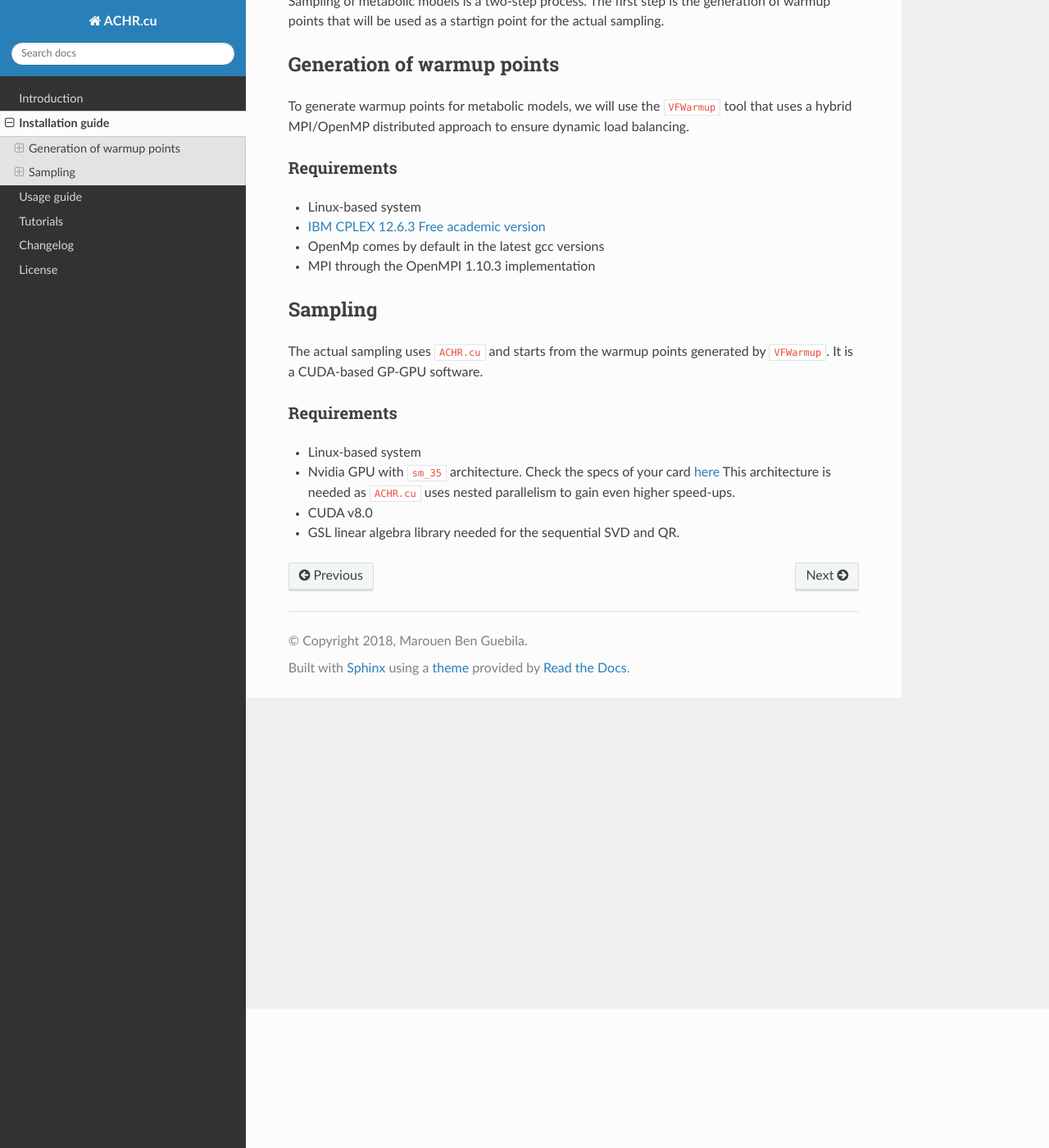
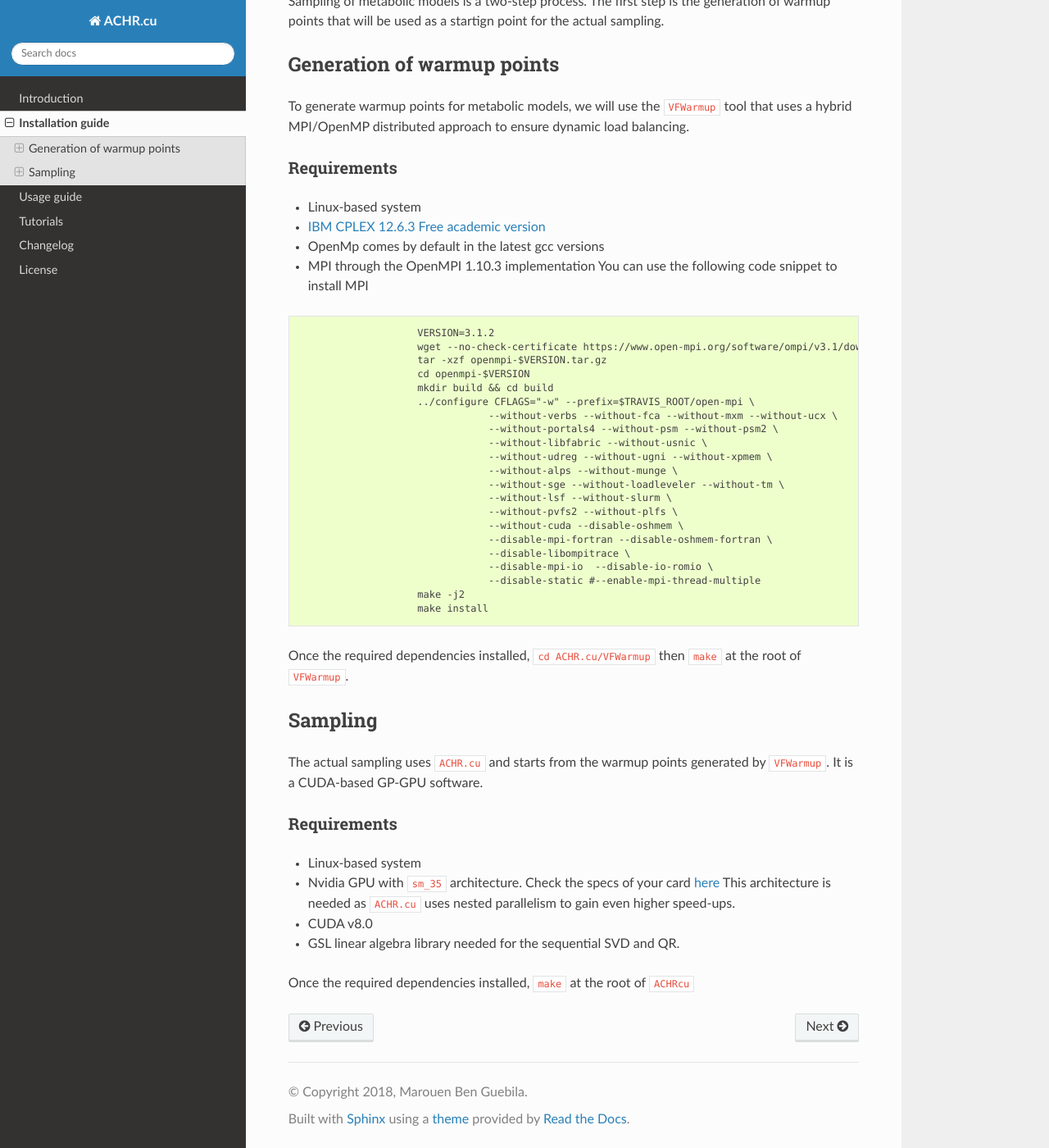
Before and after one commit to marouenbg/ACHR.cu, a Sphinx documentation site: the page built from docs/install/index.md, in a window 1280 px wide and 1400 px high, scrolled down 170 px. Shown: the whole window at 82% size. Built offline with Sphinx 7.4.7 and the Read the Docs theme 2.0.0, drawn with Linux system fonts in a browser that asks for light colours.

Commit message:
added docs

````diff
--- a/docs/install/index.md
+++ b/docs/install/index.md
@@ -15,6 +15,32 @@ To generate warmup points for metabolic models, we will use the `VFWarmup` tool
 + OpenMp comes by default in the latest gcc versions
 
 + MPI through the OpenMPI 1.10.3 implementation
+You can use the following code snippet to install MPI
+```
+                    VERSION=3.1.2
+                    wget --no-check-certificate https://www.open-mpi.org/software/ompi/v3.1/downloads/openmpi-$VERSION.tar.gz
+                    tar -xzf openmpi-$VERSION.tar.gz
+                    cd openmpi-$VERSION
+                    mkdir build && cd build
+                    ../configure CFLAGS="-w" --prefix=$TRAVIS_ROOT/open-mpi \
+                                --without-verbs --without-fca --without-mxm --without-ucx \
+                                --without-portals4 --without-psm --without-psm2 \
+                                --without-libfabric --without-usnic \
+                                --without-udreg --without-ugni --without-xpmem \
+                                --without-alps --without-munge \
+                                --without-sge --without-loadleveler --without-tm \
+                                --without-lsf --without-slurm \
+                                --without-pvfs2 --without-plfs \
+                                --without-cuda --disable-oshmem \
+                                --disable-mpi-fortran --disable-oshmem-fortran \
+                                --disable-libompitrace \
+                                --disable-mpi-io  --disable-io-romio \
+                                --disable-static #--enable-mpi-thread-multiple
+                    make -j2
+                    make install
+```
+
+Once the required dependencies installed, `cd ACHR.cu/VFWarmup` then `make` at the root of `VFWarmup`.
 
 ## Sampling
 
@@ -29,3 +55,5 @@ This architecture is needed as `ACHR.cu` uses nested parallelism to gain even hi
 + CUDA v8.0
 
 + GSL linear algebra library needed for the sequential SVD and QR.
+
+Once the required dependencies installed, `make` at the root of `ACHRcu`
````
